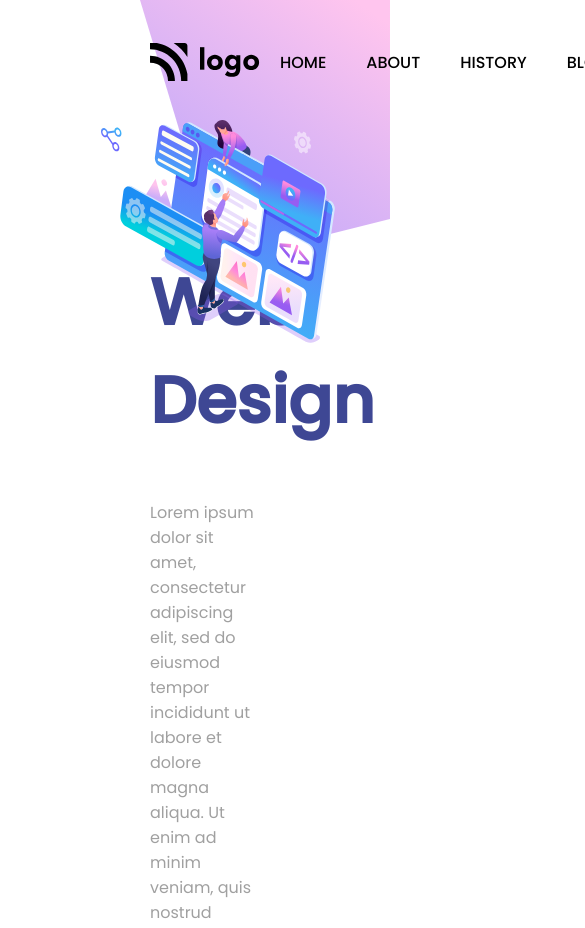
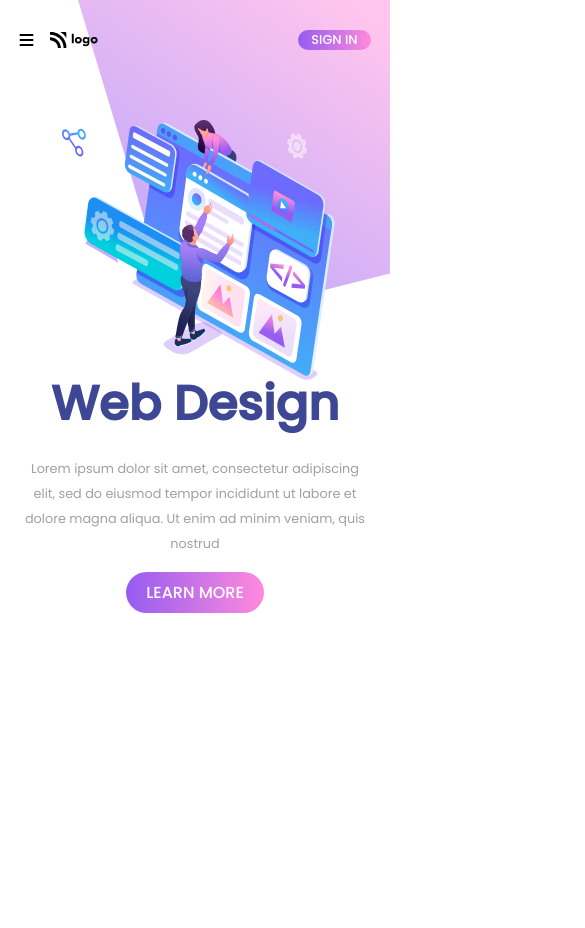
Before and after one commit to anilrkhairnar/live-class-project-8, a plain HTML site: page index.html in a window 390 px wide. Shown: the top 928 px of the page, 585 px wide, since content can reach past the window. After the commit the page ends 844 px from the top, so only its background shows below. Drawn offline with Linux system fonts and the light colour scheme.

Commit message:
made responsive

```diff
--- a/index.html
+++ b/index.html
@@ -13,6 +13,15 @@
       rel="stylesheet"
     />
 
+    <!-- FontAwesome Icon -->
+    <link
+      rel="stylesheet"
+      href="https://cdnjs.cloudflare.com/ajax/libs/font-awesome/6.2.0/css/all.min.css"
+      integrity="sha512-xh6O/CkQoPOWDdYTDqeRdPCVd1SpvCA9XXcUnZS2FmJNp1coAFzvtCN9BmamE+4aHK8yyUHUSCcJHgXloTyT2A=="
+      crossorigin="anonymous"
+      referrerpolicy="no-referrer"
+    />
+
     <!-- CSS Link -->
     <link rel="stylesheet" href="./style.css" />
 
@@ -21,7 +30,10 @@
   <body>
     <!-- ----------------- Navbar ----------------- -->
     <nav>
-      <img class="logo" src="./assets/Logo.svg" alt="brand-logo" />
+      <div>
+        <i class="fa-solid fa-bars menu-icon"></i>
+        <img class="logo" src="./assets/Logo.svg" alt="brand-logo" />
+      </div>
       <ul class="list">
         <li class="list-item">Home</li>
         <li class="list-item">About</li>
--- a/style.css
+++ b/style.css
@@ -12,6 +12,9 @@ nav {
   justify-content: space-between;
   align-items: center;
 }
+nav .menu-icon {
+  display: none;
+}
 nav .logo {
   width: 110px;
   cursor: pointer;
@@ -21,10 +24,10 @@ nav .list {
   justify-content: space-between;
   align-items: center;
   list-style: none;
+  gap: 3rem;
 }
 nav .list .list-item {
-  margin: 0 20px;
-  font-size: 16px;
+  font-size: 1rem;
   font-family: "Poppins", sans-serif;
   font-weight: 500;
   cursor: pointer;
@@ -33,7 +36,7 @@ nav .list .list-item {
 }
 .btn {
   padding: 1px 13px;
-  font-size: 14px;
+  font-size: 0.8rem;
   font-family: "Poppins", sans-serif;
   font-weight: 500;
   background: linear-gradient(90deg, #955cf1, #ff8adc);
@@ -45,7 +48,7 @@ nav .list .list-item {
   transition: all 0.2s ease-in-out;
 }
 .btn:hover {
-  padding: 2px 13px;
+  transform: scale(1.03);
 }
 
 /* ------------------------------ */
@@ -59,19 +62,19 @@ nav .list .list-item {
 }
 .container .container-left h1 {
   margin-top: 130px;
-  font-size: 65px;
+  font-size: 4rem;
   color: #3e4794;
 }
 .container .container-left p {
   margin: 50px 0;
   width: 27vw;
-  font-size: 16px;
+  font-size: 1rem;
   line-height: 25px;
   color: #a0a0a0;
 }
 .btn-large {
   padding: 5px 30px;
-  font-size: 30px;
+  font-size: 1.8rem;
   font-family: "Poppins", sans-serif;
   font-weight: 500;
   background: linear-gradient(90deg, #955cf1, #ff8adc);
@@ -83,7 +86,7 @@ nav .list .list-item {
   transition: 0.2s ease-in-out;
 }
 .btn-large:hover {
-  padding: 6px 30px;
+  transform: scale(1.03);
 }
 .container .container-right .images .background-image {
   position: absolute;
@@ -98,3 +101,78 @@ nav .list .list-item {
   right: 55px;
   width: 60vw;
 }
+
+/* Responsive CSS */
+@media only screen and (max-width: 1024px) {
+  nav {
+    padding: 30px 5%;
+  }
+  nav .logo {
+    width: 5rem;
+  }
+  nav .list .list-item {
+    font-size: 0.8rem;
+  }
+  .container {
+    padding-left: 5%;
+  }
+  .container .container-left h1 {
+    font-size: 3rem;
+  }
+  .container .container-left p {
+    margin: 1rem 0;
+    font-size: 0.8rem;
+  }
+  .container .container-right .images .vector-image {
+    width: 50vw;
+    z-index: -1;
+  }
+  .btn-large {
+    padding: 8px 20px;
+    font-size: 1rem;
+  }
+}
+
+@media only screen and (max-width: 768px) {
+  nav .list {
+    display: none;
+  }
+  nav div {
+    display: flex;
+    align-items: center;
+    gap: 1rem;
+  }
+  nav .menu-icon {
+    display: block;
+  }
+  nav .logo {
+    width: 3rem;
+  }
+  .container .container-left h1 {
+    margin-top: 3rem;
+  }
+  .container .container-left p {
+    width: 40ch;
+  }
+}
+@media only screen and (max-width: 425px) {
+  .container {
+    padding: 0 5%;
+  }
+  .container .container-left {
+    margin: 0 auto;
+    text-align: center;
+  }
+  .container .container-left h1 {
+    margin-top: 18rem;
+  }
+  .container .container-left p {
+    width: auto;
+  }
+  .container .container-right .images .background-image {
+    width: 80vw;
+  }
+  .container .container-right .images .vector-image {
+    width: 70vw;
+  }
+}
```
